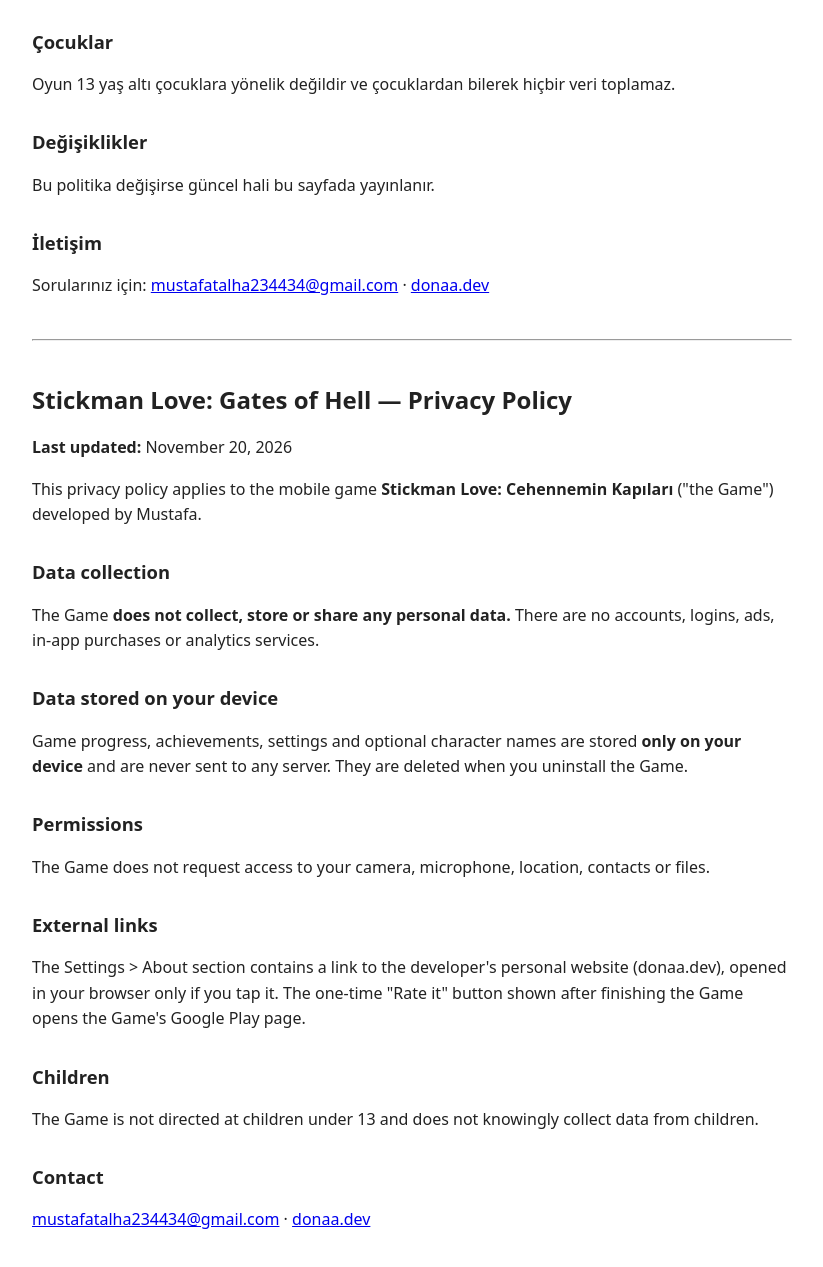
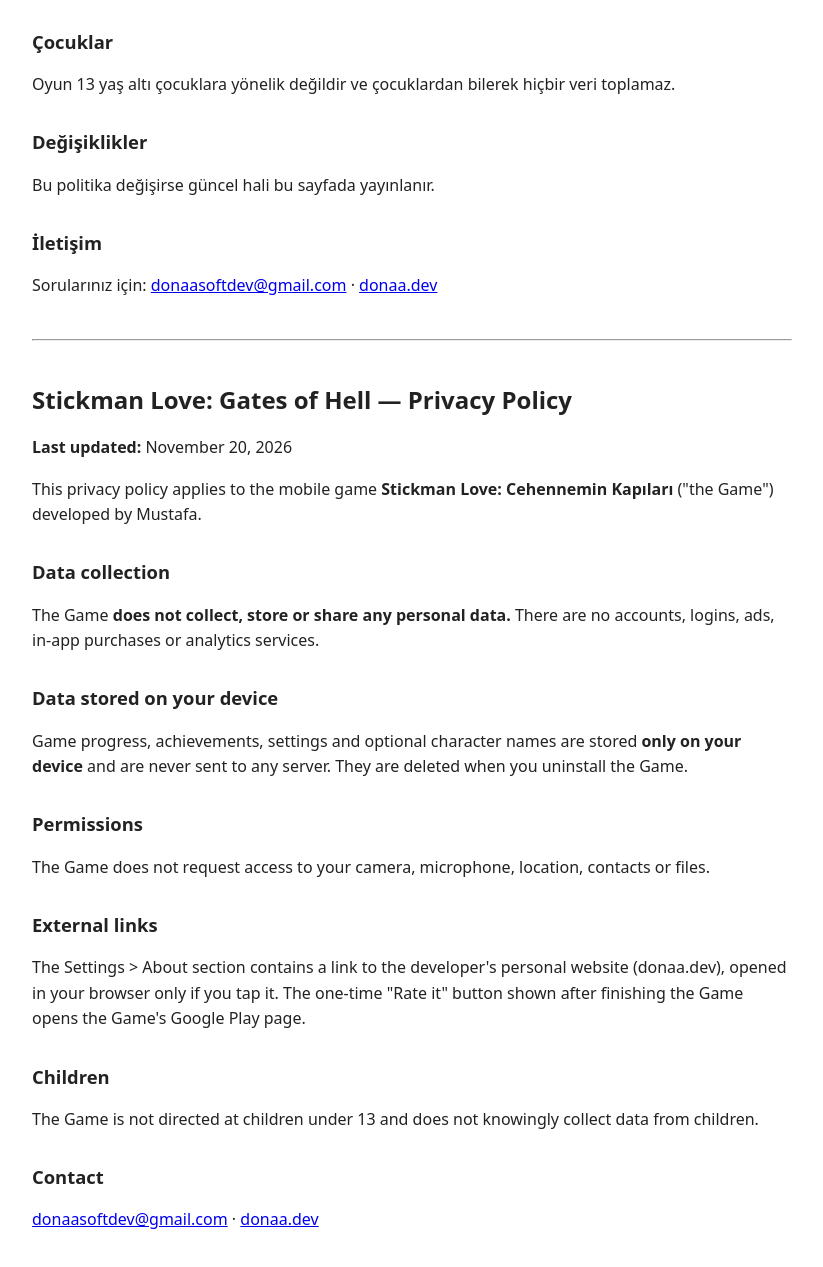
Before and after one commit to mustafatalha234434-cyber/stickmanlove-privacy, a plain HTML site: page index.html in a window 1280 px wide. Shown: the part 720-1987 px from the top of the page, without its empty margins (228-1051 px from the left). Drawn offline with Linux system fonts and the light colour scheme.

Commit message:
İletişim e-postası: donaasoftdev@gmail.com

```diff
--- a/index.html
+++ b/index.html
@@ -33,7 +33,7 @@
 <p>Bu politika değişirse güncel hali bu sayfada yayınlanır.</p>
 
 <h2>İletişim</h2>
-<p>Sorularınız için: <a href="mailto:mustafatalha234434@gmail.com">mustafatalha234434@gmail.com</a> · <a href="https://donaa.dev">donaa.dev</a></p>
+<p>Sorularınız için: <a href="mailto:donaasoftdev@gmail.com">donaasoftdev@gmail.com</a> · <a href="https://donaa.dev">donaa.dev</a></p>
 
 <hr>
 
@@ -51,6 +51,6 @@
 <h2>Children</h2>
 <p>The Game is not directed at children under 13 and does not knowingly collect data from children.</p>
 <h2>Contact</h2>
-<p><a href="mailto:mustafatalha234434@gmail.com">mustafatalha234434@gmail.com</a> · <a href="https://donaa.dev">donaa.dev</a></p>
+<p><a href="mailto:donaasoftdev@gmail.com">donaasoftdev@gmail.com</a> · <a href="https://donaa.dev">donaa.dev</a></p>
 </body>
 </html>
```
